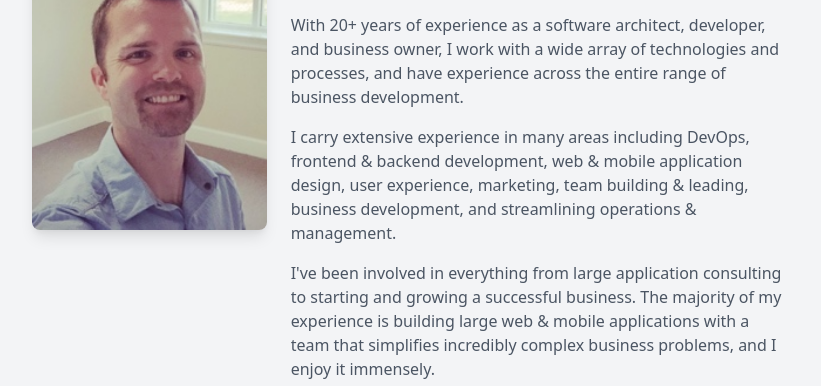
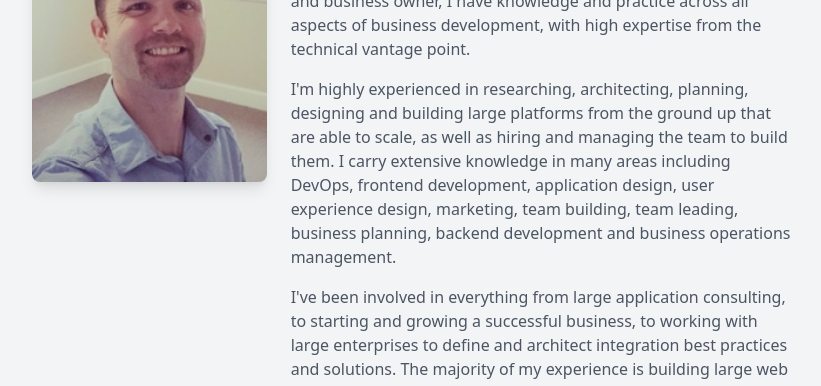
Before and after one commit to isabella232/drewjoh.github.io, a website: page index.html in a window 1280 px wide. Shown: the part 223-609 px from the top of the page, without its empty margins (232-1053 px from the left). Drawn offline with Linux system fonts and the light colour scheme.

Commit message:
Update copy on index page

```diff
--- a/index.html
+++ b/index.html
@@ -33,27 +33,27 @@
                         <div>
                             <p class="text-gray-600">
                                 With 20+ years of experience as a software architect, developer, and business owner, I
-                                work with a wide array of technologies and
-                                processes, and have experience across the entire range of business development.
+                                have knowledge and practice across all aspects of business development, with high expertise from the
+                                technical vantage point.
                             </p>
                             <p class="text-gray-600 mt-4">
-                                I carry extensive experience in many
-                                areas including DevOps, frontend & backend development, web &amp; mobile application
-                                design, user experience, marketing, team
-                                building & leading, business development, and streamlining operations &amp; management.
+                                I'm highly experienced in researching, architecting, planning, designing and building large
+                                platforms from the ground up that are able to scale, as well as hiring and managing the team to build them.
+                                I carry extensive knowledge in many areas including DevOps, frontend development, application design,
+                                user experience design, marketing, team building, team leading, business planning,
+                                backend development and business operations management.
                             </p>
                             <p class="text-gray-600 mt-4">
-                                I've been involved in everything from large application consulting to starting and
-                                growing a successful business. The majority
-                                of my experience is building large web &amp; mobile applications with a team that
-                                simplifies incredibly complex business
+                                I've been involved in everything from large application consulting, to starting and
+                                growing a successful business, to working with large enterprises to define and architect integration best practices and solutions.
+                                The majority of my experience is building large web &amp; mobile applications that simplify complex business
                                 problems, and I enjoy it immensely.
                             </p>
                         </div>
                         <ul class="flex space-x-5 pt-2">
                             <li>
                                 <a href="https://github.com/drewjoh" class="text-gray-400 hover:text-gray-700">
-                                    <span class="sr-only">Twitter</span>
+                                    <span class="sr-only">Github</span>
                                     <svg class="w-5 h-5" fill="currentColor" viewBox="0 0 24 24" aria-hidden="true">
                                         <path
                                             d="M12 .297c-6.63 0-12 5.373-12 12 0 5.303 3.438 9.8 8.205 11.385.6.113.82-.258.82-.577 0-.285-.01-1.04-.015-2.04-3.338.724-4.042-1.61-4.042-1.61C4.422 18.07 3.633 17.7 3.633 17.7c-1.087-.744.084-.729.084-.729 1.205.084 1.838 1.236 1.838 1.236 1.07 1.835 2.809 1.305 3.495.998.108-.776.417-1.305.76-1.605-2.665-.3-5.466-1.332-5.466-5.93 0-1.31.465-2.38 1.235-3.22-.135-.303-.54-1.523.105-3.176 0 0 1.005-.322 3.3 1.23.96-.267 1.98-.399 3-.405 1.02.006 2.04.138 3 .405 2.28-1.552 3.285-1.23 3.285-1.23.645 1.653.24 2.873.12 3.176.765.84 1.23 1.91 1.23 3.22 0 4.61-2.805 5.625-5.475 5.92.42.36.81 1.096.81 2.22 0 1.606-.015 2.896-.015 3.286 0 .315.21.69.825.57C20.565 22.092 24 17.592 24 12.297c0-6.627-5.373-12-12-12" />
```
